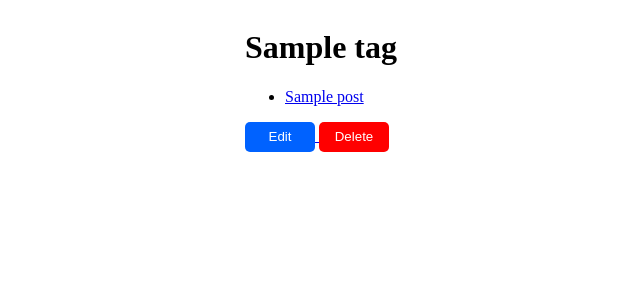
After one commit to MaryiaKunkel/flask-blogly-new, a Flask app: template templates/tag_detail.html in a window 1280 px wide. The commit adds this page. Shown: the top 300 px of the page, without its empty margins (145-785 px from the left). Run offline with Flask 3, Linux system fonts and the light colour scheme; the template is opened without the code that fills it: most values are stand-ins (such as "Sample title", 1, 10 or a date in 2020).

```diff
--- a/app.py
+++ b/app.py
@@ -133,3 +133,40 @@ def delete_post(post_id):
     db.session.commit()
 
     return redirect(f'/users/{user_id}')
+
+@app.route('/tags')
+def tags_list():
+    tags = Tag.query.all()
+    '''Lists all tags, with links to the tag detail page'''
+    return render_template('tags_listing.html', tags=tags)
+
+@app.route('/tags/<int:tag_id>')
+def show_tag_info(tag_id):
+    '''Show detail about a tag'''
+    tag=Tag.query.get_or_404(tag_id)
+    posts=tag.posts
+    return render_template('tag_detail.html', tag=tag, posts=posts)
+
+@app.route('/tags/new')
+def show_tag_form():
+    '''Shows a form to add a new tag'''
+    return render_template('new_tag.html')
+
+@app.route('/tags/new', methods=['POST'])
+def add_tag():
+    '''Add a new tag'''
+    return redirect ('/tags')
+
+@app.route('/tags/<int:tag_id>/edit')
+def show_edit_tag_form():
+    '''Show edit form for a tag'''
+
+@app.route('/tags/<int:tag_id>/edit', methods=['POST'])
+def edit_tag():
+    '''Edit a tag'''
+    return redirect ('/tags')
+
+@app.route('/tags/<int:tag_id>/delete', methods=['POST'])
+def delete_tag():
+    '''Delete a tag'''
+    return redirect ('/tags')
--- a/static/app.css
+++ b/static/app.css
@@ -13,7 +13,9 @@ button {
 .user_detail_page #add_button,
 .post_detail_page #edit_button,
 .user_detail_page #edit_button,
-#list_of_posts #add_button {
+#list_of_posts #add_button,
+.tags_listing #add_button,
+.tag_detail #edit_button {
   background-color: rgb(0, 98, 255);
 }
 
--- /dev/null
+++ b/templates/tag_detail.html
@@ -0,0 +1,25 @@
+<!-- user_listing.html -->
+
+{% extends 'base.html' %} {% block title %}Tag Details{% endblock %} {% block
+content %}
+
+<div class="tag_detail">
+  <form action="/tags/{{tag.id}}" , method="POST">
+    <h1>{{tag.name}}</h1>
+    <ul>
+      {% for post in posts %}
+      <li>
+        <a href="/posts/{{post.id}}">{{post.title}}</a>
+      </li>
+      {% endfor %}
+    </ul>
+
+    <a href="/tags/{{tag.id}}/edit">
+      <button id="edit_button">Edit</button>
+    </a>
+
+    <button id="delete_button">Delete</button>
+  </form>
+</div>
+
+{% endblock %}
```
Also changed, not shown: models.py (+11 -3 lines), seed.py (+11 -4 lines), templates/new_tag.html (added, +20 -0 lines), templates/tags_listing.html (added, +21 -0 lines).
